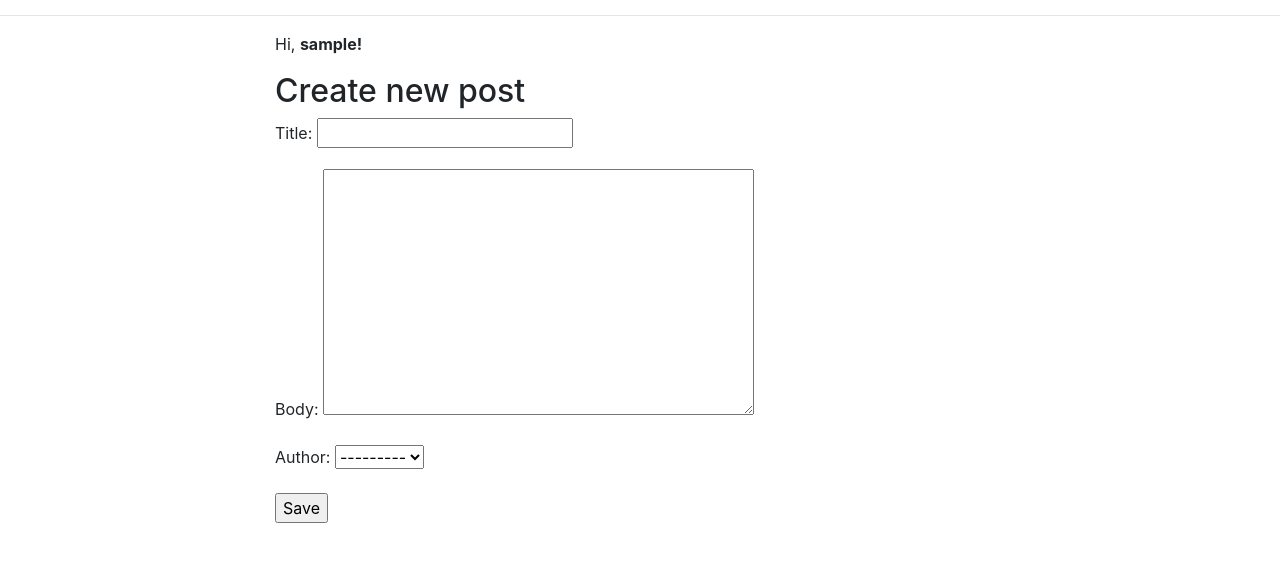
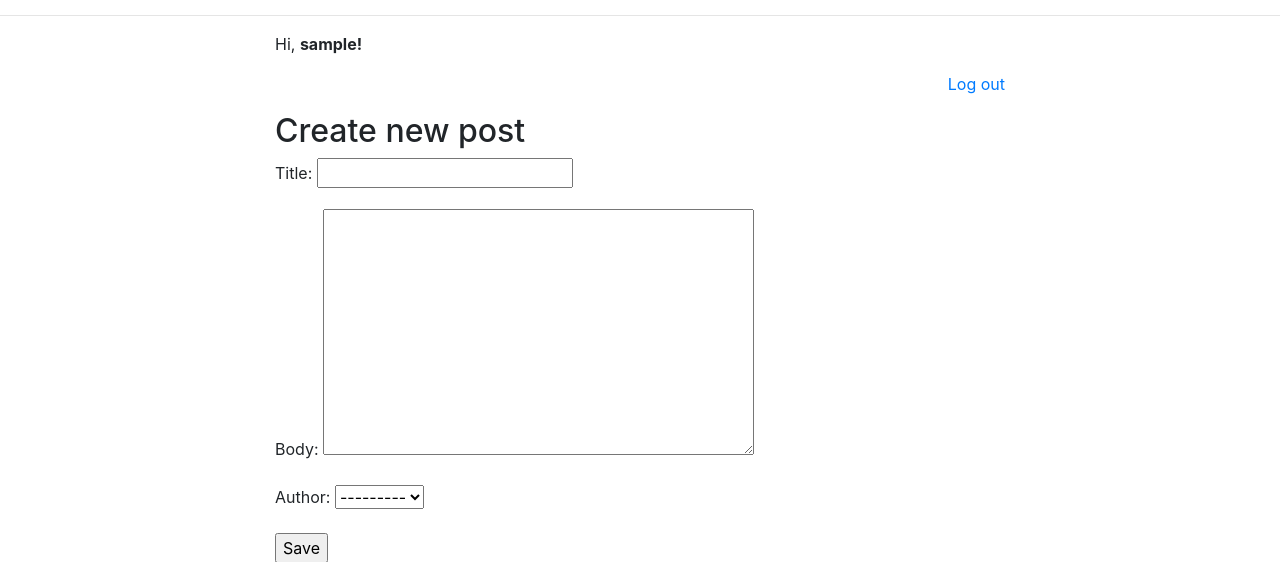
Before and after one commit to theshahulhameed/blog-app, a Django app: page /post/create/ in a window 1280 px wide. Shown: the part 81-643 px from the top of the page. Run offline with Django 3.2, Linux system fonts and the light colour scheme; the visitor is signed in with stand-in values (Sample User, id 1); data comes from the database, SQL or seed files in the repository; some libraries are stand-ins or nearby versions.

Commit message:
Added Log Out link.

```diff
--- a/templates/base.html
+++ b/templates/base.html
@@ -33,8 +33,10 @@
     <div class="row">
       <div class="col-lg-8 col-md-10 mx-auto">
         <div class="site-heading">
+          <div class="text-center">
           <h1>Shahul Hameed's Blog</h1>
           <span class="subheading">A Journal</span>
+        </div>
         </div>
       </div>
     </div>
@@ -45,7 +47,11 @@
     <div class="row">
       <div class="col-lg-8 cgit ol-md-10 mx-auto">
           {% if user.is_authenticated %}
-          <p>Hi, <strong>{{ user.username }}!</strong></p>
+          <p>Hi, <strong>{{ user.username }}!</strong>
+            <div class="text-right">
+              <a href="{% url 'logout' %}">Log out</a>
+            </div>
+          </p>
           {% else %}
           <p> You are not logged in. </p>
           <a href="{% url 'login' %}"></a>
```
